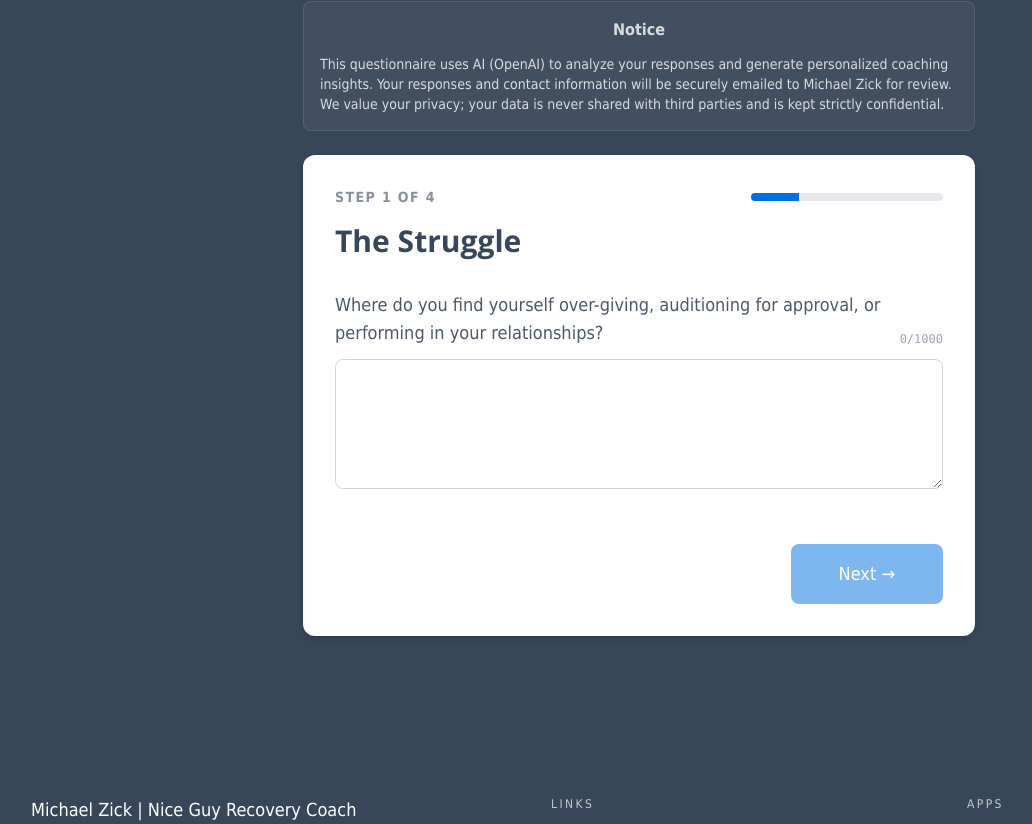
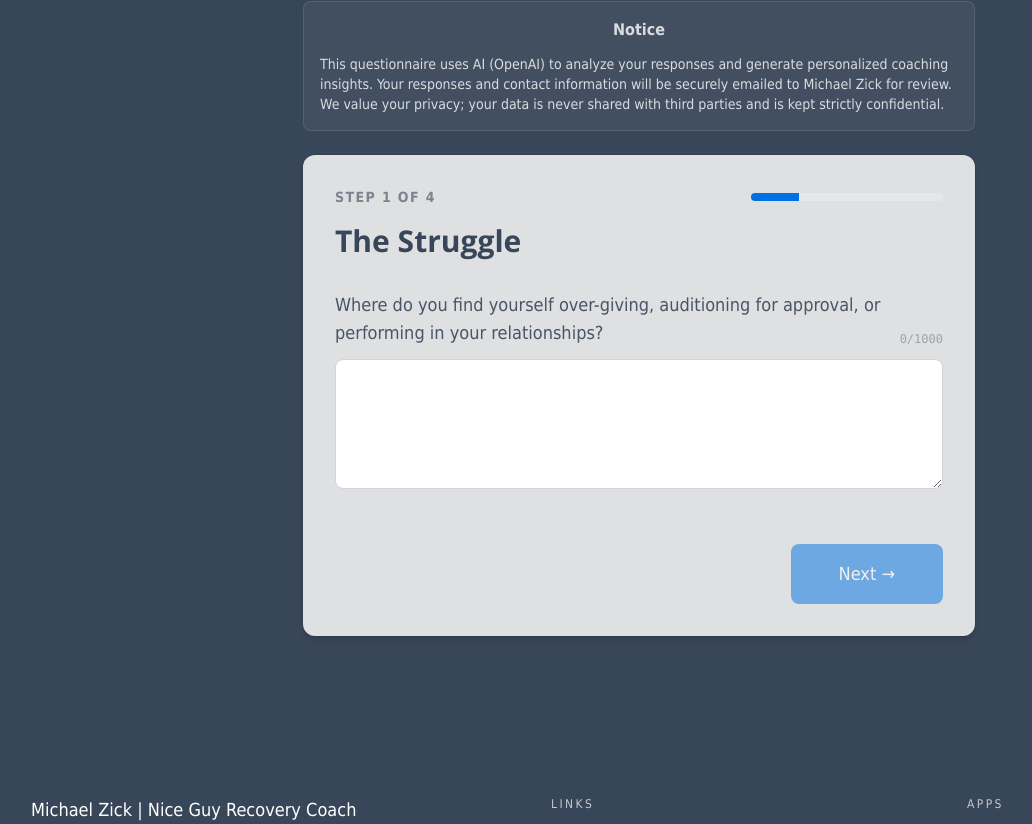
Before and after one commit to michaelzick/michaelzick.com, a Next.js app: page /questionnaire in a window 1280 px wide. Shown: the part 363-1187 px from the top of the page, without its empty margins (1-1033 px from the left). Built offline with nearby package versions, Linux system fonts and the light colour scheme.

Commit message:
style: Change card background from white to light-grey.

```diff
--- a/components/questionnaire/QuestionnaireForm.tsx
+++ b/components/questionnaire/QuestionnaireForm.tsx
@@ -53,7 +53,7 @@ export default function QuestionnaireForm({
 
       <div
         ref={cardRef}
-        className="bg-white text-default-grey rounded-xl shadow-md ring-1 ring-black/5 p-6 sm:p-8"
+        className="bg-light-grey text-default-grey rounded-xl shadow-md ring-1 ring-black/5 p-6 sm:p-8"
       >
         <div className="mb-8">
           <div className="flex flex-col sm:flex-row sm:justify-between sm:items-center gap-4 mb-4">
```
